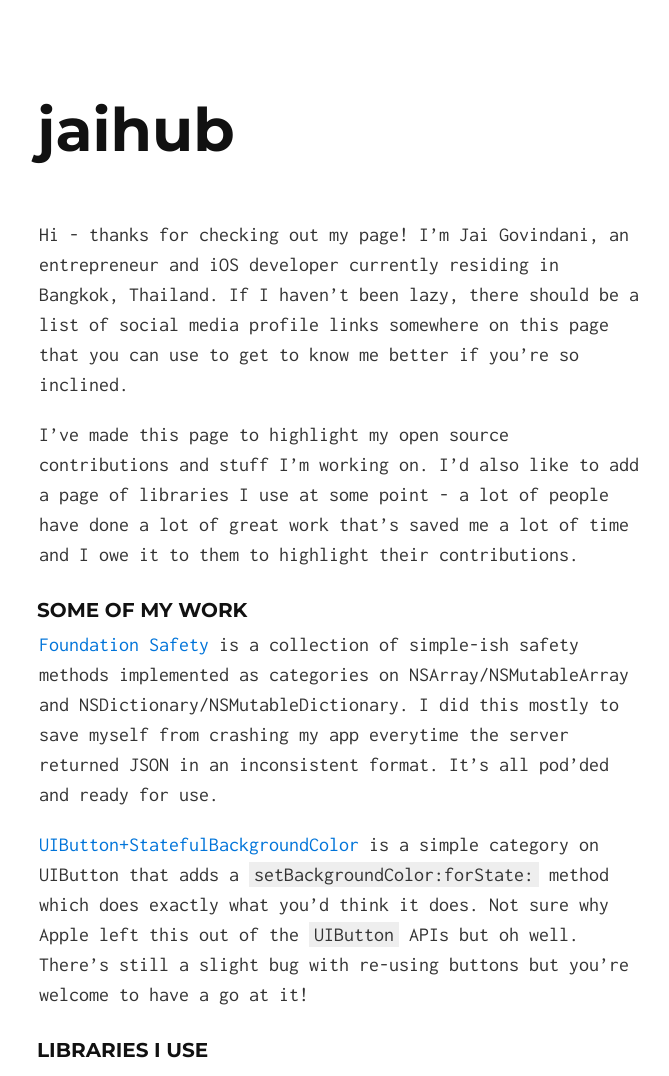
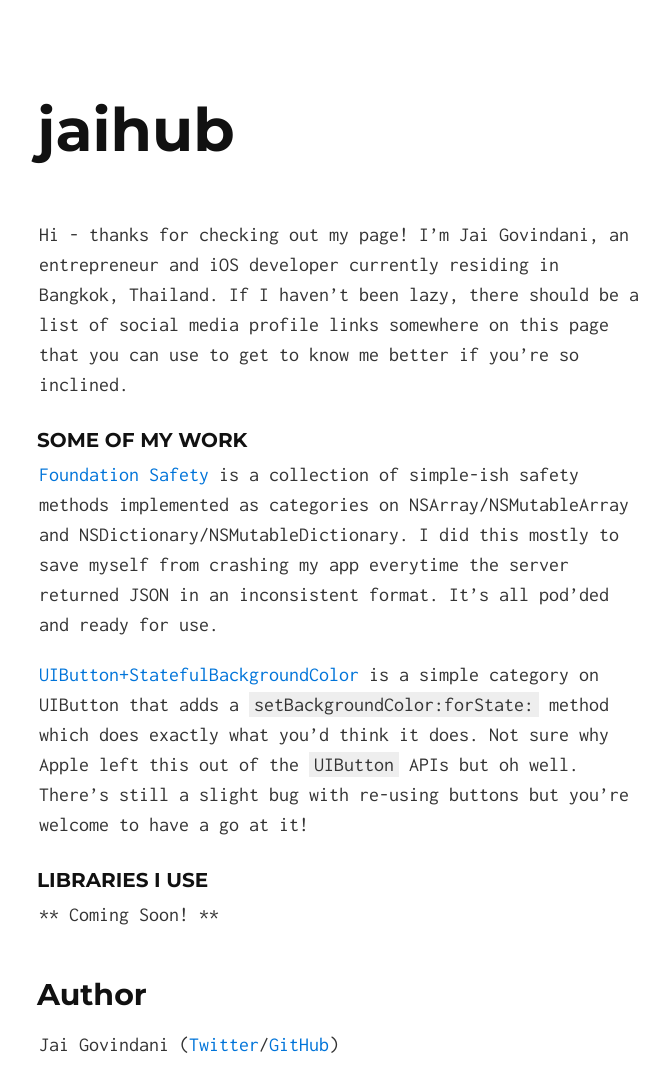
Before and after one commit to jai/jai.github.io, a Jekyll site: the page built from index.html, in a window 1280 px wide, cut to the strip 0-1076 px from the top of the page. Shown: the whole strip, without its empty margins (301-970 px from the left). Built offline with Jekyll 4.4.1, drawn with Linux system fonts in a browser that asks for light colours; Markdown is read by kramdown in place of the engine named in the settings.

Commit message:
Modified file using Dillinger

```diff
--- a/_includes/index.md
+++ b/_includes/index.md
@@ -1,6 +1,4 @@
 Hi - thanks for checking out my page! I'm Jai Govindani, an entrepreneur and iOS developer currently residing in Bangkok, Thailand. If I haven't been lazy, there should be a list of social media profile links somewhere on this page that you can use to get to know me better if you're so inclined.
-
-I've made this page to highlight my open source contributions and stuff I'm working on. I'd also like to add a page of libraries I use at some point - a lot of people have done a lot of great work that's saved me a lot of time and I owe it to them to highlight their contributions.
 
 ### Some of my work
 
```
